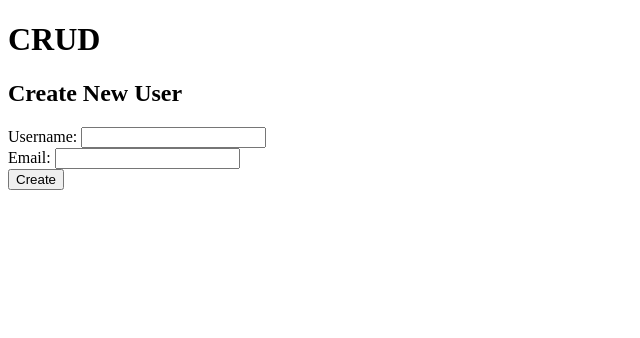
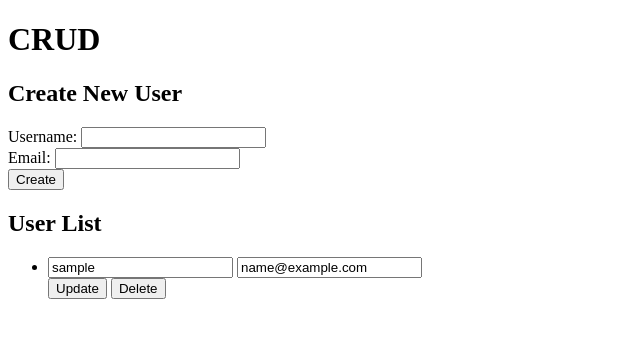
Before and after one commit to Theodore-Ross-18/CRUD, a Flask app: page /users in a window 1280 px wide. Shown: the top 338 px of the page, without its empty margins (0-640 px from the left). Run offline with Flask 3, Linux system fonts and the light colour scheme; tables that the repository leaves empty hold one stand-in row (values such as "Sample post").

Commit message:
H2 and UL

```diff
--- a/App/templates/users.html
+++ b/App/templates/users.html
@@ -6,7 +6,7 @@
     <meta charset="UTF-8">
     <meta name="viewport" content="width=device-width, initial-scale=1.0">
     <title>Users</title>
-</head>
+
 <body>
     <h1>CRUD</h1>
 
@@ -21,5 +21,21 @@
         <button type="submit">Create</button>
     </form>
 
+    <h2>User List</h2>
+    <ul>
+        {% for user in users %}
+            <li>
+                <form class="editUserForm" data-id="{{ user.id }}">
+                    <input type="text" class="editUsername" value="{{ user.username }}" required>
+                    <input type="email" class="editEmail" value="{{ user.email }}" required>
+                    <div>
+                        <button type="submit">Update</button>
+                        <button class="deleteUserButton" data-id="{{ user.id }}">Delete</button>
+                    </div>
+                </form>
+            </li>
+        {% endfor %}
+    </ul>
 </body>
+</head>
 </html>
```
